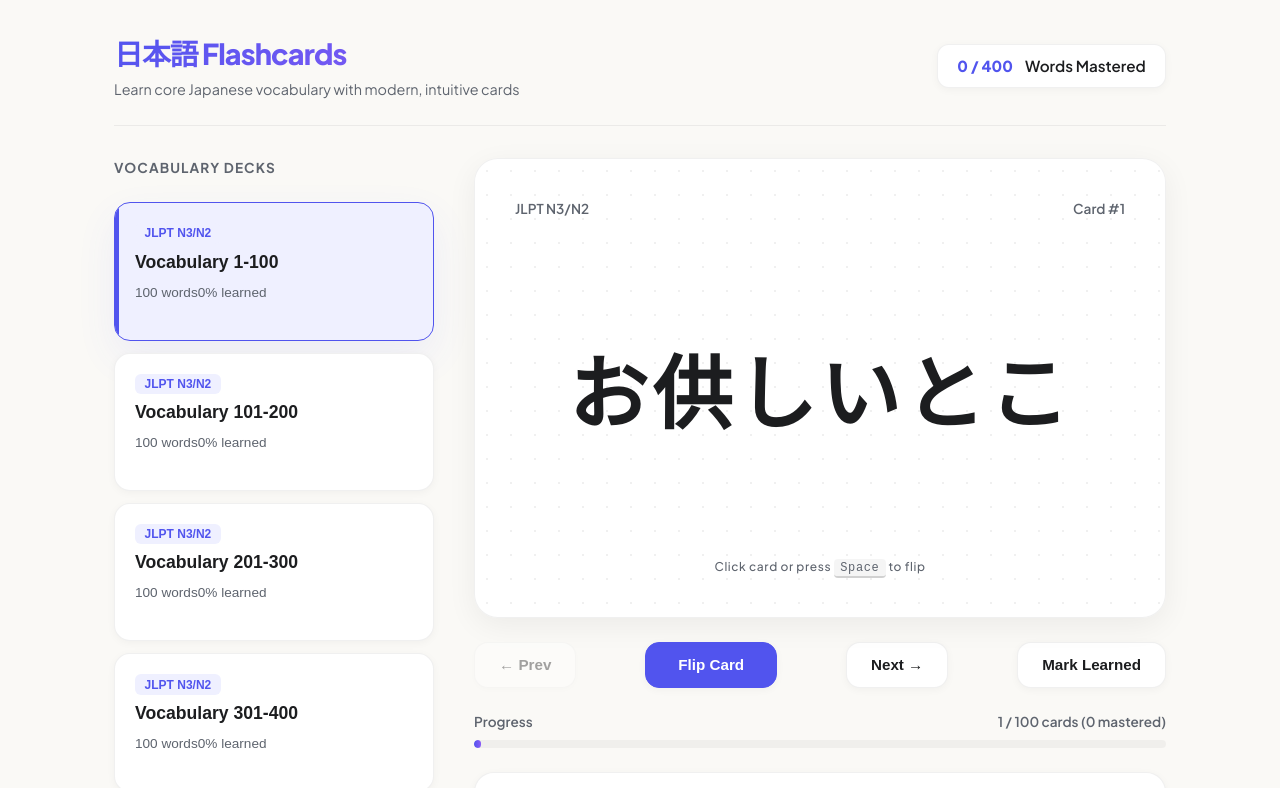
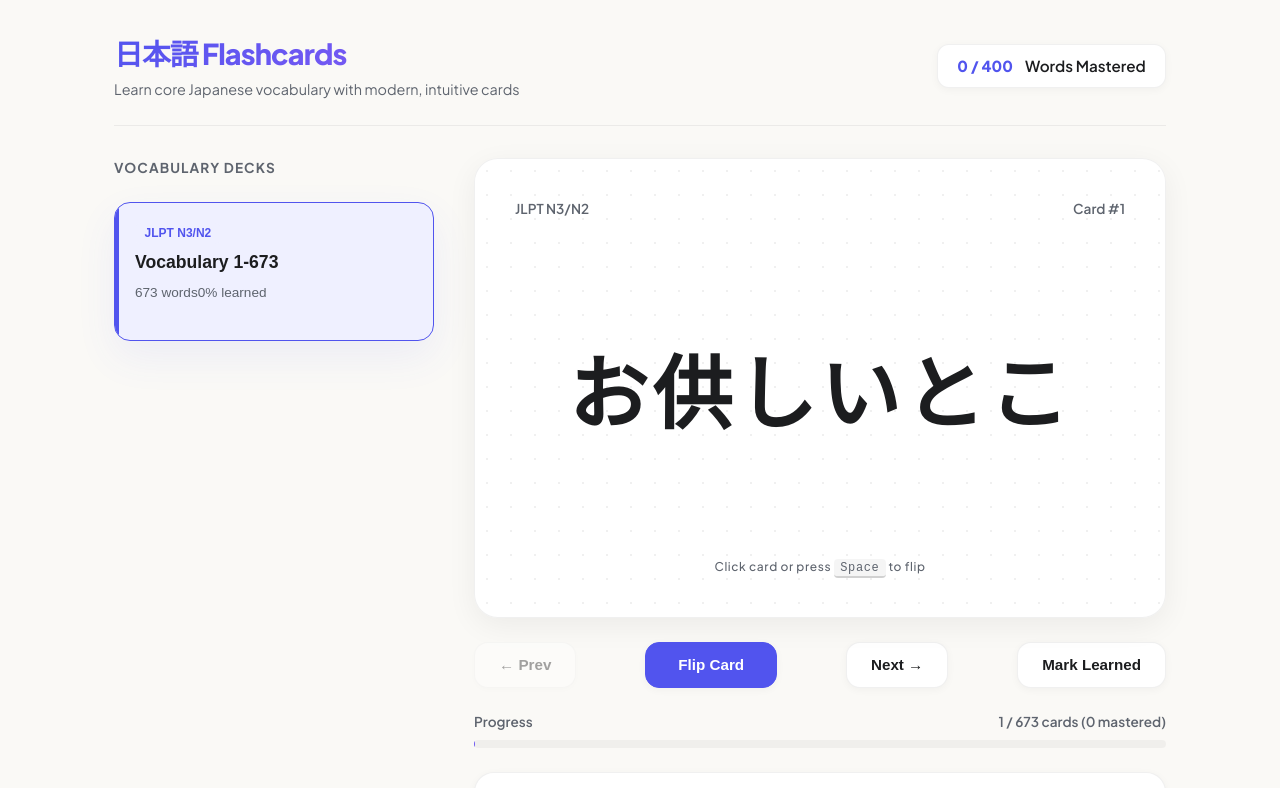
Before and after one commit to kodirov8788/flash-card-japanese, a React (Vite) app: page / in a window 1280 px wide. Shown: the top 788 px of the page. Built offline with nearby package versions, Linux system fonts and the light colour scheme.

Commit message:
feat: consolidate all 673 cards into a single unified deck group

```diff
--- a/src/data.ts
+++ b/src/data.ts
@@ -679,60 +679,12 @@ export const flashcards: Card[] = [
 export const deckGroups: DeckGroup[] = [
   {
     id: "Set-1",
-    title: "Vocabulary 1-100",
+    title: "Vocabulary 1-673",
     level: "JLPT N3/N2",
     startIndex: 1,
-    endIndex: 100,
-    cardCount: 100
-  },
-  {
-    id: "Set-2",
-    title: "Vocabulary 101-200",
-    level: "JLPT N3/N2",
-    startIndex: 101,
-    endIndex: 200,
-    cardCount: 100
-  },
-  {
-    id: "Set-3",
-    title: "Vocabulary 201-300",
-    level: "JLPT N3/N2",
-    startIndex: 201,
-    endIndex: 300,
-    cardCount: 100
-  },
-  {
-    id: "Set-4",
-    title: "Vocabulary 301-400",
-    level: "JLPT N3/N2",
-    startIndex: 301,
-    endIndex: 400,
-    cardCount: 100
-  },
-  {
-    id: "Set-5",
-    title: "Vocabulary 401-500",
-    level: "JLPT N3/N2",
-    startIndex: 401,
-    endIndex: 500,
-    cardCount: 100
-  },
-  {
-    id: "Set-6",
-    title: "Vocabulary 501-600",
-    level: "JLPT N3/N2",
-    startIndex: 501,
-    endIndex: 600,
-    cardCount: 100
-  },
-  {
-    id: "Set-7",
-    title: "Vocabulary 601-673",
-    level: "JLPT N3/N2",
-    startIndex: 601,
     endIndex: 673,
-    cardCount: 73
-  },
+    cardCount: 673
+  }
 ];
 
 export function getCardsForGroup(groupId: string): Card[] {
```
